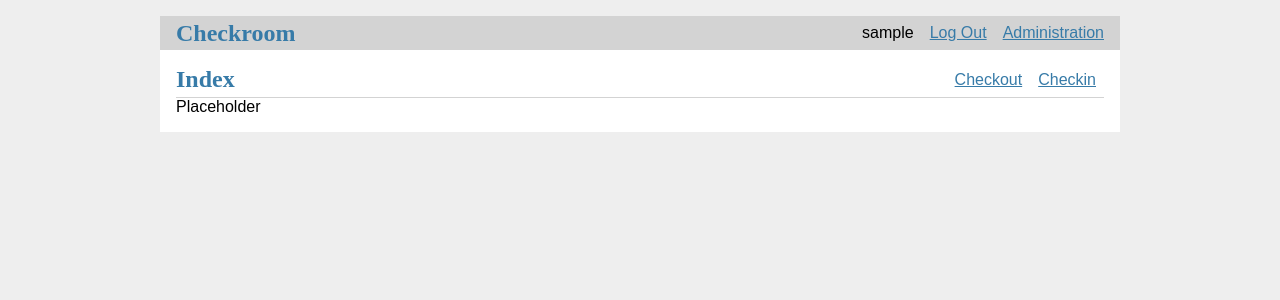
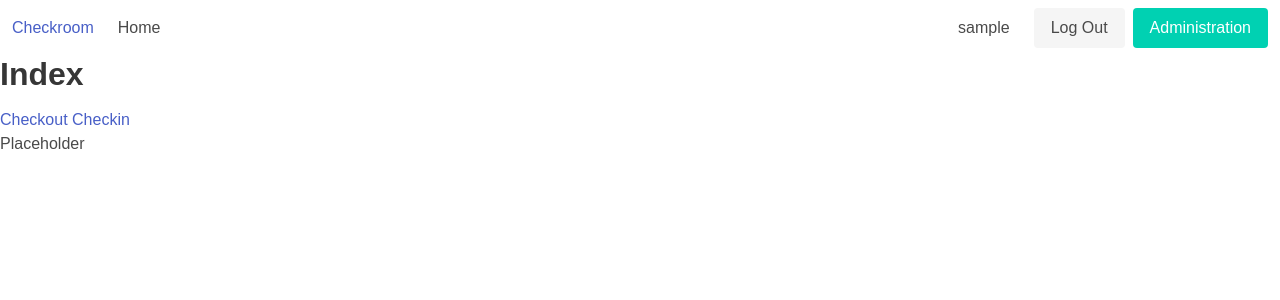
Before and after one commit to GIX-C4RT/checkroom-web-interface, a Flask app: page / in a window 1280 px wide. Shown: the top 300 px of the page. Run offline with Flask 2, Linux system fonts and the light colour scheme; the visitor is signed in with stand-in values (Sample User, id 1); data comes from the database, SQL or seed files in the repository.

Commit message:
added bulma styling to login and register pages

```diff
--- a/checkroom/static/style.css
+++ b/checkroom/static/style.css
@@ -1,148 +1,4 @@
-html {
-    font-family: sans-serif;
-    background: #eee;
-    padding: 1rem;
-  }
-
-  body {
-    max-width: 960px;
-    margin: 0 auto;
-    background: white;
-  }
-
-  h1, h2, h3, h4, h5, h6 {
-    font-family: serif;
-    color: #377ba8;
-    margin: 1rem 0;
-  }
-
-  a {
-    color: #377ba8;
-  }
-
-  hr {
-    border: none;
-    border-top: 1px solid lightgray;
-  }
-
-  nav {
-    background: lightgray;
-    display: flex;
-    align-items: center;
-    padding: 0 0.5rem;
-  }
-
-  nav h1 {
-    flex: auto;
-    margin: 0;
-  }
-
-  nav h1 a {
-    text-decoration: none;
-    padding: 0.25rem 0.5rem;
-  }
-
-  nav ul  {
-    display: flex;
-    list-style: none;
-    margin: 0;
-    padding: 0;
-  }
-
-  nav ul li a, nav ul li span, header .action {
-    display: block;
-    padding: 0.5rem;
-  }
-
-  .content {
-    padding: 0 1rem 1rem;
-  }
-
-  .content > header {
-    border-bottom: 1px solid lightgray;
-    display: flex;
-    align-items: flex-end;
-  }
-
-  .content > header h1 {
-    flex: auto;
-    margin: 1rem 0 0.25rem 0;
-  }
-
-  .flash {
-    margin: 1em 0;
-    padding: 1em;
-    background: #cae6f6;
-    border: 1px solid #377ba8;
-  }
-
-  .post > header {
-    display: flex;
-    align-items: flex-end;
-    font-size: 0.85em;
-  }
-
-  .post > header > div:first-of-type {
-    flex: auto;
-  }
-
-  .post > header h1 {
-    font-size: 1.5em;
-    margin-bottom: 0;
-  }
-
-  .post .about {
-    color: slategray;
-    font-style: italic;
-  }
-
-  .post .body {
-    white-space: pre-line;
-  }
-
-  .content:last-child {
-    margin-bottom: 0;
-  }
-
-  .content form {
-    margin: 1em 0;
-    display: flex;
-    flex-direction: column;
-  }
-
-  .content label {
-    font-weight: bold;
-    margin-bottom: 0.5em;
-  }
-
-  .content input, .content textarea {
-    margin-bottom: 1em;
-  }
-
-  .content textarea {
-    min-height: 12em;
-    resize: vertical;
-  }
-
-  input.danger {
-    color: #cc2f2e;
-  }
-
-  input[type=submit] {
-    align-self: start;
-    min-width: 10em;
-  }
-
-  /* Table styling */
-
-  table, th, td {
-    border: 1px solid black;
-  }
-
-  table {
-    border-collapse: collapse
-  }
-
-  th {
-    text-align: left;
-  }
+html, body {
+  overflow: hidden;
+  font-family: sans-serif;
+}
--- a/checkroom/templates/base.html.jinja
+++ b/checkroom/templates/base.html.jinja
@@ -4,25 +4,42 @@
         <meta charset="utf-8">
         <meta name="viewport" content="width=device-width, initial-scale=1">
         <title>{% block title %}{% endblock %} - Checkroom</title>
-        {# <link rel="stylesheet" href="https://cdn.jsdelivr.net/npm/bulma@0.9.3/css/bulma.min.css"> #}
+        <link rel="stylesheet" href="https://cdn.jsdelivr.net/npm/bulma@0.9.3/css/bulma.min.css">
         <link rel="stylesheet" href="{{ url_for('static', filename='style.css') }}">
     </head>
     <body>
-        <nav>
-            <h1><a href="{{ url_for('checkroom.index') }}">Checkroom</a></h1>
-            <ul>
-                {% if g.user %}
-                    <li><span>{{ g.user['username'] }}</span></li>
-                    <li><a href="{{ url_for('auth.logout') }}">Log Out</a></li>
-                    {% if g.user.admin %}
-                        <li><a href="{{ url_for('admin.index') }}">Administration</a></li>
+        <nav class="navbar">
+            <div class="navbar-brand">
+                <a class="navbar-item" href="{{ url_for('checkroom.index') }}">Checkroom</a>
+            </div>
+
+            <div class="navbar-menu">
+                <div class="navbar-start">
+                    <a class="navbar-item" href="{{ url_for('checkroom.index') }}">Home</a>
+                </div>
+                <div class="navbar-end">
+                    {% if g.user %}
+                        <div class="navbar-item">
+                            <span>{{ g.user['username'] }}</span>
+                        </div>
+                        <div class="navbar-item">
+                            <div class="buttons">
+                                <a class="button is-light" href="{{ url_for('auth.logout') }}">Log Out</a>
+                                {% if g.user.admin %}
+                                    <a class="button is-primary" href="{{ url_for('admin.index') }}">Administration</a>
+                                {% endif %}
+                            </div>
+                        </div>
+                    {% else %}
+                        <div class="navbar-item">
+                            <div class="buttons">
+                                <a class="button is-primary" href="{{ url_for('auth.register') }}">Register</a>
+                                <a class="button is-light" href="{{ url_for('auth.login') }}">Log In</a>
+                            </div>
+                        </div>
                     {% endif %}
-
-                {% else %}
-                    <li><a href="{{ url_for('auth.register') }}">Register</a></li>
-                    <li><a href="{{ url_for('auth.login') }}">Log In</a></li>
-                {% endif %}
-            </ul>
+                </div>
+            </div>
         </nav>
         <section class="content">
             <header>
```
Also changed, not shown: checkroom/templates/auth/login.html.jinja (+19 -7 lines), checkroom/templates/auth/register.html.jinja (+25 -10 lines).
